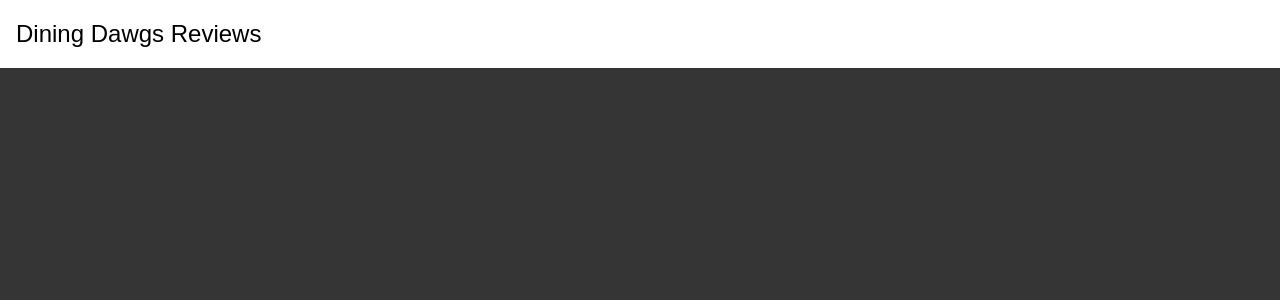
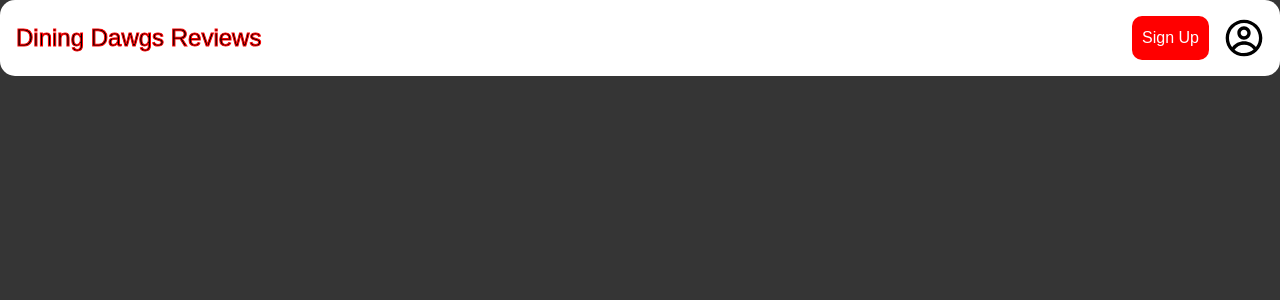
Before and after one commit to RTN4596/DiningDawgs, a Next.js app in the folder diningdawgsproject/: page / in a window 1280 px wide. Shown: the top 300 px of the page. Built offline with nearby package versions, Linux system fonts and the light colour scheme.

Commit message:
Added More Stuff to nav bar

```diff
--- a/diningdawgsproject/src/app/components/Nav.module.css
+++ b/diningdawgsproject/src/app/components/Nav.module.css
@@ -5,9 +5,12 @@
     align-items: center;
     background-color: white;
     padding: 1rem;
+    border-radius: 15px;
 }
 
 .nav h1 {
+    display: inline;
     font-size: 1.5rem;
     color: black;
+    -webkit-text-stroke: 1px red;
 }
--- a/diningdawgsproject/src/app/components/Nav.tsx
+++ b/diningdawgsproject/src/app/components/Nav.tsx
@@ -1,9 +1,11 @@
 import styles from './Nav.module.css';
+import SignupButton from './SignupButton';
 
 export default function Nav() {
     return (
         <nav className={styles.nav}>
             <h1 className={styles.h1}>Dining Dawgs Reviews</h1>
+            <SignupButton />
         </nav>
     );
 }
--- /dev/null
+++ b/diningdawgsproject/src/app/components/SignupButton.module.css
@@ -0,0 +1,13 @@
+.button {
+    display: inline-block;
+    border-radius: 10px;
+    background-color: red;
+    color: white;
+    padding: 10px;
+    margin-right: 15px;
+}
+.div {
+    display: flex;
+    justify-content: space-between;
+    align-items: center;
+}
--- /dev/null
+++ b/diningdawgsproject/src/app/components/SignupButton.tsx
@@ -0,0 +1,13 @@
+import styles from './SignupButton.module.css';
+import { CgProfile } from 'react-icons/cg';
+
+export default function SignupButton() {
+    return (
+        <div className={styles.div}>
+        <div>
+        <button className={styles.button}>Sign Up</button>
+        </div>
+        <CgProfile color='black' size={'40px'}/>
+        </div>
+    );
+}
```
Also changed, not shown: diningdawgsproject/package.json (+5 -4 lines), 1 other file (tests, documents, lock files or other folders).
